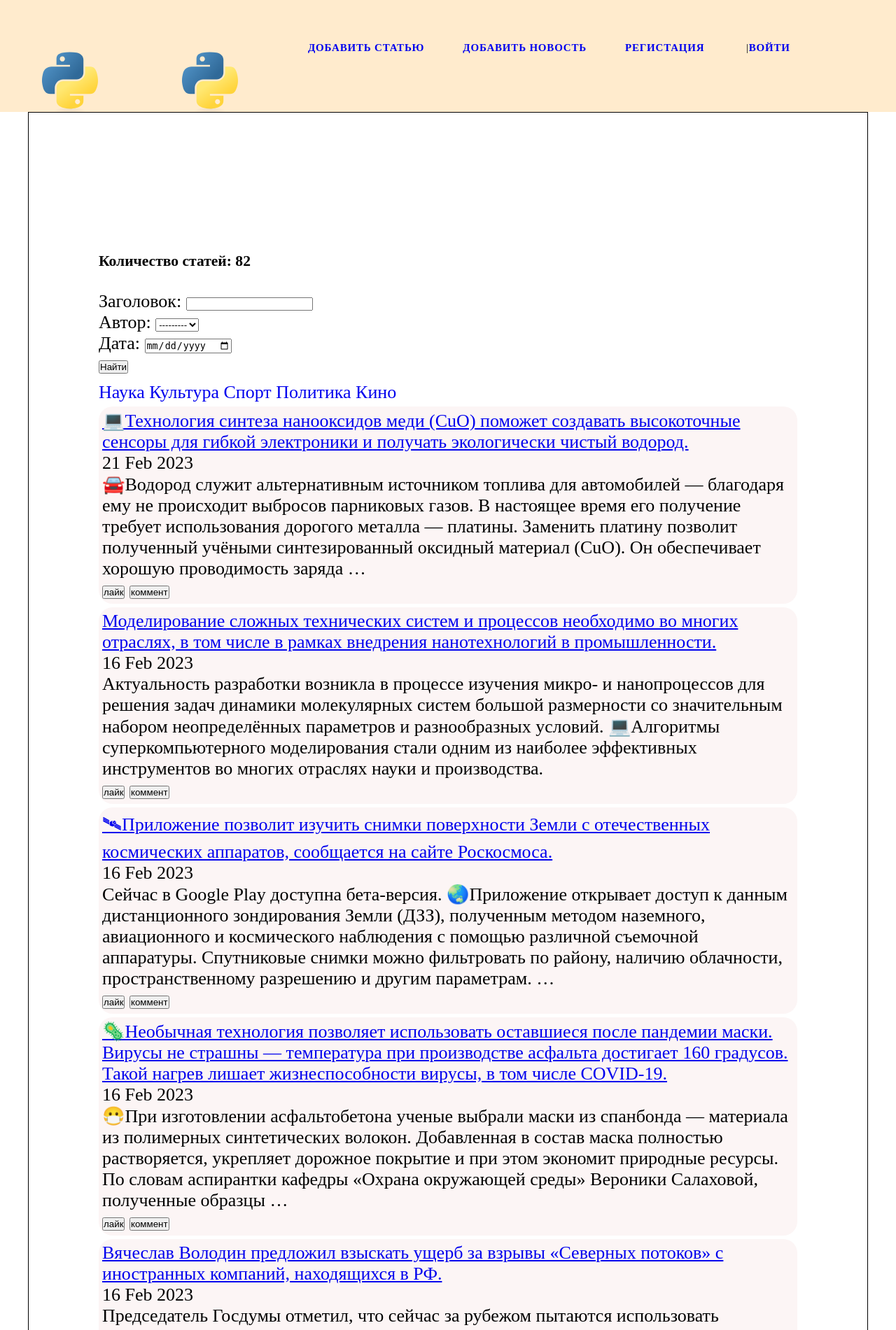
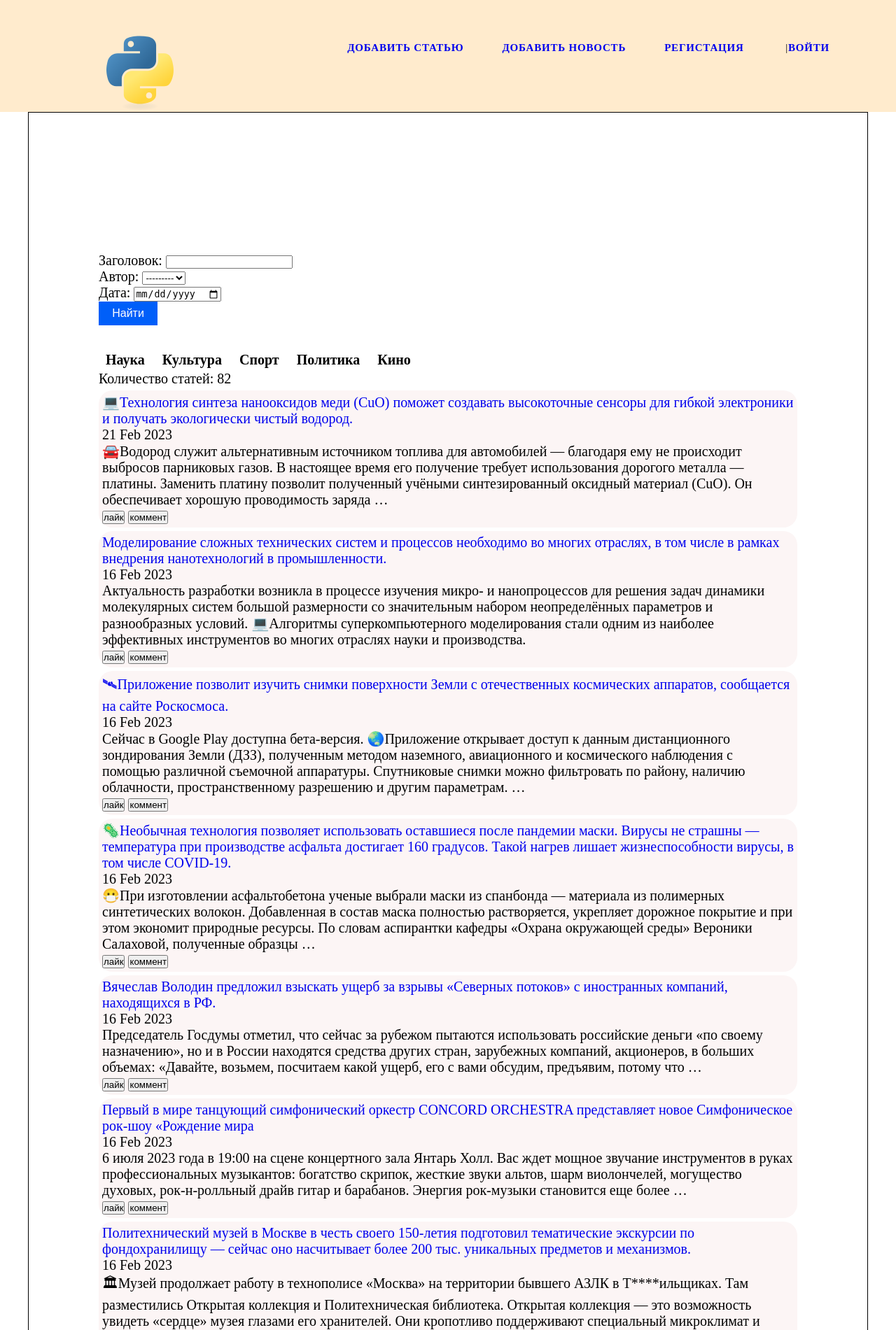
Before and after one commit to ReutAS39/news_portal, a Django app: page /news/ in a window 1280 px wide. Shown: the top 1901 px of the page at 70% size. Run offline with Django 4.2, Linux system fonts and the light colour scheme; data comes from the database, SQL or seed files in the repository; both versions use the stored data as it was after the commit; parts of the project's set-up code (start-up, migrations or seed data) failed here and were passed over.

Commit message:
templates upd

```diff
--- a/static/css/styles_2.css
+++ b/static/css/styles_2.css
@@ -3,6 +3,10 @@
 * {
     margin: 0;
     padding: 0;
+}
+
+*, ::after, ::before {
+    box-sizing: border-box;
 }
 
 .header, .main-section {
@@ -22,13 +26,17 @@
     display: flex;
     justify-content: space-between;
 }
+
 .logo {
-    background: url('../img/python.svg') no-repeat 10px 5px;
-    padding-left: 200px;
-	height: 100px;
-	}
+    padding-left: 100px;
 
-	ul.menu li.logo {margin: 0;}
+}
+
+.img {
+    background: url('../img/python.svg') no-repeat;
+    padding-left: 120px;
+	height: 120px;
+}
 
 .header-menu {
     padding-top: 20px;
@@ -54,7 +62,7 @@ nav ul li a {
 .section-content {
     padding: 200px 100px;
     border: 1px solid black;
-    font-size: 26px;
+    font-size: 20px;
 }
 
 .news_container {
@@ -65,18 +73,43 @@ nav ul li a {
     flex-direction: column;
     background: rgb(252, 245, 245);
     border-radius: 20px;
-  }
+    text-decoration: none;
+}
+
+.news_container a {
+    text-decoration: none;
+}
 
 .category-tab {
-
     margin-top: 10px;
     box-sizing: border-box;
 
 }
 
 .category-tab a {
+    position: relative;
+    display: inline-flex;
+    justify-content: center;
+    align-items: center;
     text-decoration: none;
+    font-weight: 700;
+    padding-top: calc(77px + 66px + -143px);
+    padding-right: calc(92px + -83px + 1px);
+    padding-bottom: calc(-23px + -42px + -49px + 51px + 80px + -8px + -9px);
+    padding-left: calc(35px + 89px + -34px + -98px + 30px + -12px);
+    height: calc(-26px + 57px + 42px + -41px);
+    color: var(--home-color-text-primary);
+}
 
+.category-tab p {
+    position: relative;
+    display: inline-flex;
+    font-weight: 900;
+    padding-top: calc(77px + 66px + -143px);
+    padding-right: calc(92px + -83px + 1px);
+    padding-bottom: calc(-23px + -42px + -49px + 51px + 80px + -8px + -9px);
+    padding-left: calc(35px + 89px + -34px + -98px + 30px + -12px);
+    height: calc(-26px + 57px + 42px + -41px);
 }
 
 .author-btn {
@@ -92,4 +125,22 @@ nav ul li a {
 
 .author-btn a {
     text-decoration: none;
+    color: black;
 }
+
+.search-btn {
+    width: 84px;
+    padding: 8px;
+    cursor: pointer;
+    pointer-events: auto;
+    color: #fff;
+    border: none;
+    background: #005FF9;
+    font-size: 16px;
+}
+
+.meta_article {
+    color: #777;
+    margin: 5px 0 10px;
+    font-size: 10px;
+}
--- a/templates/flatpages/defaultpro.html
+++ b/templates/flatpages/defaultpro.html
@@ -12,19 +12,17 @@
     <header class="header">
         <div class="fixed-container">
             <div class="menu-container">
-
+                <div class="logo">
+                    <a href="{% url 'news_list' %}"><div class="img"></div></a>
+                </div>
                 <nav class="header-menu">
                     <ul class="menu">
-                        {% block mainmenu %}
-			<li class="logo"><a href="{% url 'news_list' %}"><div class="logo"></div></a></li>
-
+{% block mainmenu %}
 {% for m in menu %}
                         <li class="menu-element"><a href="{% url m.url_name%}">{{m.title}}</a></li>
 {% endfor %}
 
-{% if request.user.is_authenticated and request.user.groups.get.id != 2 %}
-                        <button class="author-btn"> <a href="upgrade/"> Стать автором </a> </button>
-{% endif %}
+
 {% if request.user.is_authenticated %}
                          <li class="menu-element"> {{user.username}}<a href="/accounts/logout">Выйти</a></li>
 {% else %}
@@ -39,7 +37,9 @@
     <main>
         <section class="main-section">
             <div class="fixed-container">
-
+{% if request.user.is_authenticated and request.user.groups.get.id != 2 %}
+                        <button class="author-btn"> <a href="upgrade/"> Стать автором </a> </button>
+{% endif %}
             </div>
 
         </section>
@@ -55,7 +55,7 @@
     </main>
     <footer class="footer">
         <div class="fixed-container">
-123
+Footer
         </div>
     </footer>
 </body>
--- a/templates/news_listpro.html
+++ b/templates/news_listpro.html
@@ -5,15 +5,6 @@
 {% load custom_tags %}
 
 {% block content %}
-   <h5>{{ news_count }}</h5>
-    {% if request.user.username and cat_selected not in cat_subscriber %}
-        <a href="/news/subscribe/{{cat_selected.id}}"  class="alert-warning">Подписаться!</a>
-    {% else %}
-    <br>
-    {% endif%}
-
-
-
 
 
 
@@ -22,19 +13,28 @@
        {# Переменная, которую мы передали через контекст, может сгенерировать нам форму с полями #}
        {{ filterset.form.as_p }}
        {# Добавим кнопку отправки данных формы #}
-       <input type="submit" value="Найти" />
+       <button class="search-btn" type="submit"> Найти </button>
    </form>
+
+{% if request.user.username and cat_selected not in cat_subscriber %}
+        <a href="/news/subscribe/{{cat_selected.id}}">Подписаться!</a>
+    {% else %}
+    <br>
+    {% endif%}
 
         <div class="category-tab">
 {% get_categories as categories %}
 {% for c in categories %}
 {% if c == cat_selected %}
-            <p class="">{{c.name}}</p>
+            <p>{{c.name}}</p>
 {% else %}
-            <a href={{c.get_absolute_url}} class="">{{c.name}}</a>
+            <a href={{c.get_absolute_url}}>{{c.name}}</a>
 {% endif %}
 {% endfor %}
        </div>
+    <div class="news-count">
+{{ news_count }}
+    </div>
 
 {% if news_list %}
 {% for news in news_list %}
```
Also changed, not shown: templates/news.html (+8 -1 lines), db.sqlite3, 1 other file.
